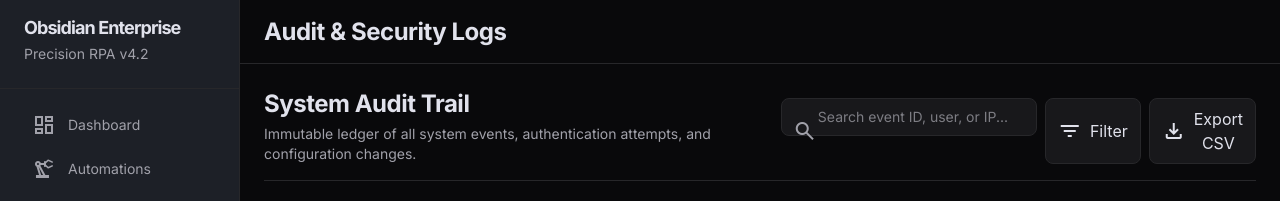
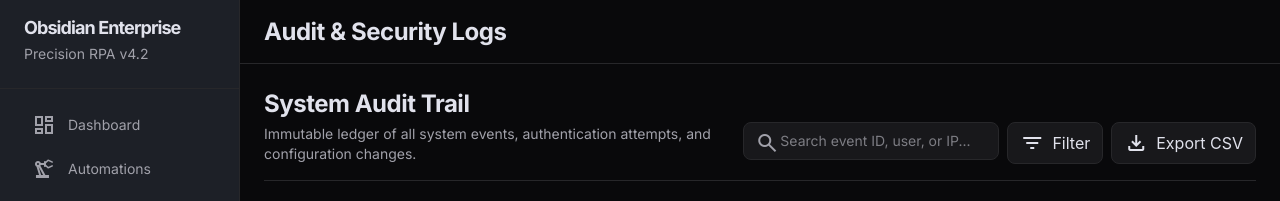
Before and after one commit to shreyas30016/RPA-MONITOR, a React (Vite) app: page /audit-logs in a window 1280 px wide. Shown: the top 201 px of the page. Built offline with nearby package versions, Linux system fonts and the light colour scheme; no server answers.

Commit message:
Fix UI issue: Prevent filter and export button text wrapping in Audit Logs

```diff
--- a/src/pages/AuditLogs.tsx
+++ b/src/pages/AuditLogs.tsx
@@ -91,10 +91,10 @@ export const AuditLogs = () => {
                   type="text"
                 />
               </div>
-              <button onClick={handleFilterClick} className="px-3 py-2 bg-surface border border-border rounded-lg text-on-surface hover:bg-surface-hover flex items-center gap-2 transition-colors">
+              <button onClick={handleFilterClick} className="whitespace-nowrap px-3 py-2 bg-surface border border-border rounded-lg text-on-surface hover:bg-surface-hover flex items-center gap-2 transition-colors">
                 <span className="material-symbols-outlined text-[18px]">filter_list</span> {statusFilter ? `Filter: ${statusFilter}` : 'Filter'}
               </button>
-              <button onClick={handleExportCSV} className="px-3 py-2 bg-surface border border-border rounded-lg text-on-surface hover:bg-surface-hover flex items-center gap-2 transition-colors">
+              <button onClick={handleExportCSV} className="whitespace-nowrap px-3 py-2 bg-surface border border-border rounded-lg text-on-surface hover:bg-surface-hover flex items-center gap-2 transition-colors">
                 <span className="material-symbols-outlined text-[18px]">download</span> Export CSV
               </button>
             </div>
```
